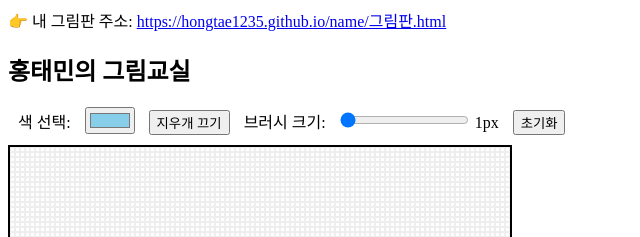
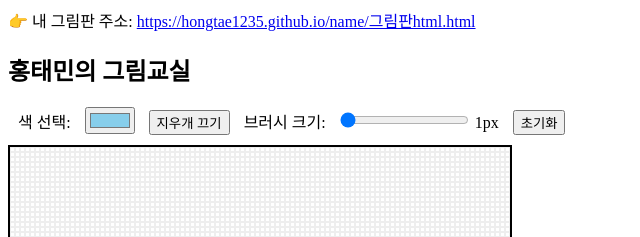
Before and after one commit to hongtae1235/name, a plain HTML site: page 그림판html.html in a window 1280 px wide. Shown: the top 237 px of the page, 0-640 px from the left. Drawn offline with Linux system fonts and the light colour scheme.

Commit message:
Update 그림판html.html

```diff
--- a/그림판html.html
+++ b/그림판html.html
@@ -1,6 +1,6 @@
 <p>👉 내 그림판 주소:
-<a href="https://hongtae1235.github.io/name/그림판.html">
-https://hongtae1235.github.io/name/그림판.html
+<a href="https://hongtae1235.github.io/name/그림판html.html">
+https://hongtae1235.github.io/name/그림판html.html
 </a>
 </p>
 
```
